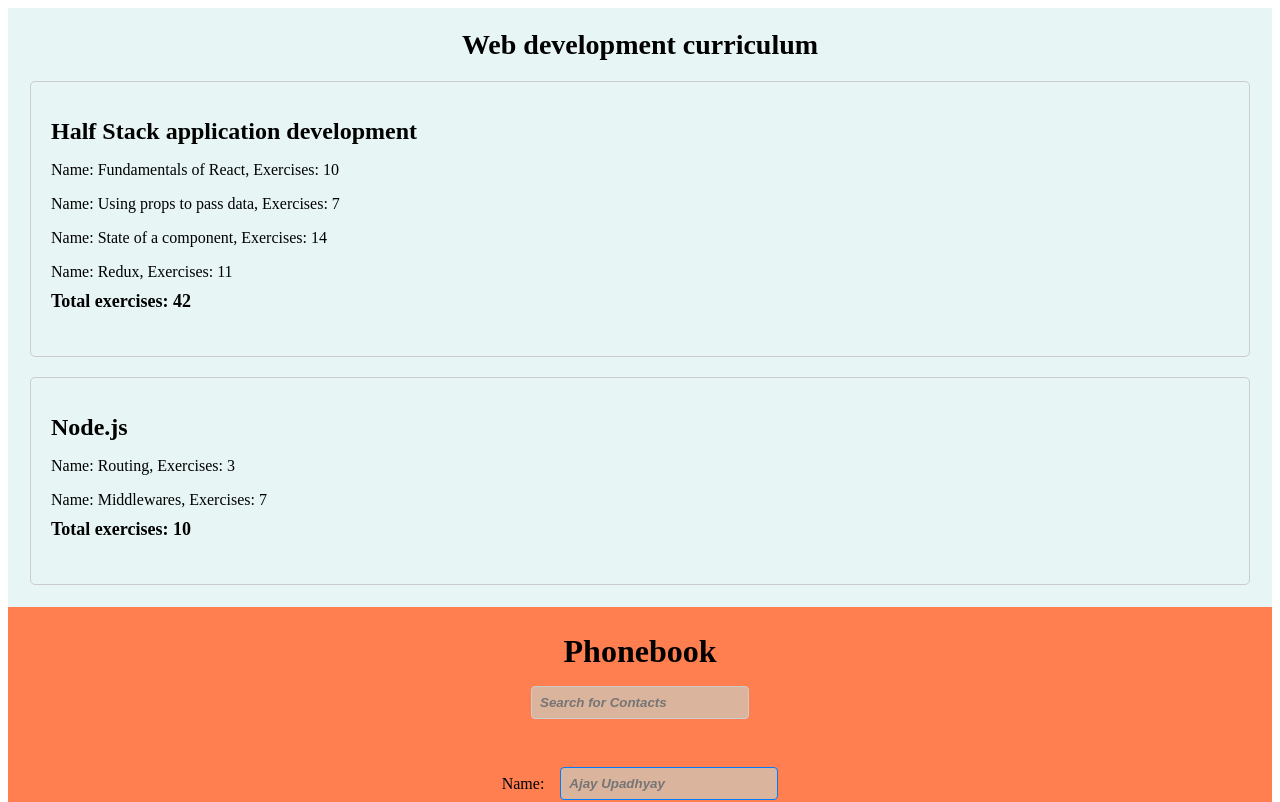
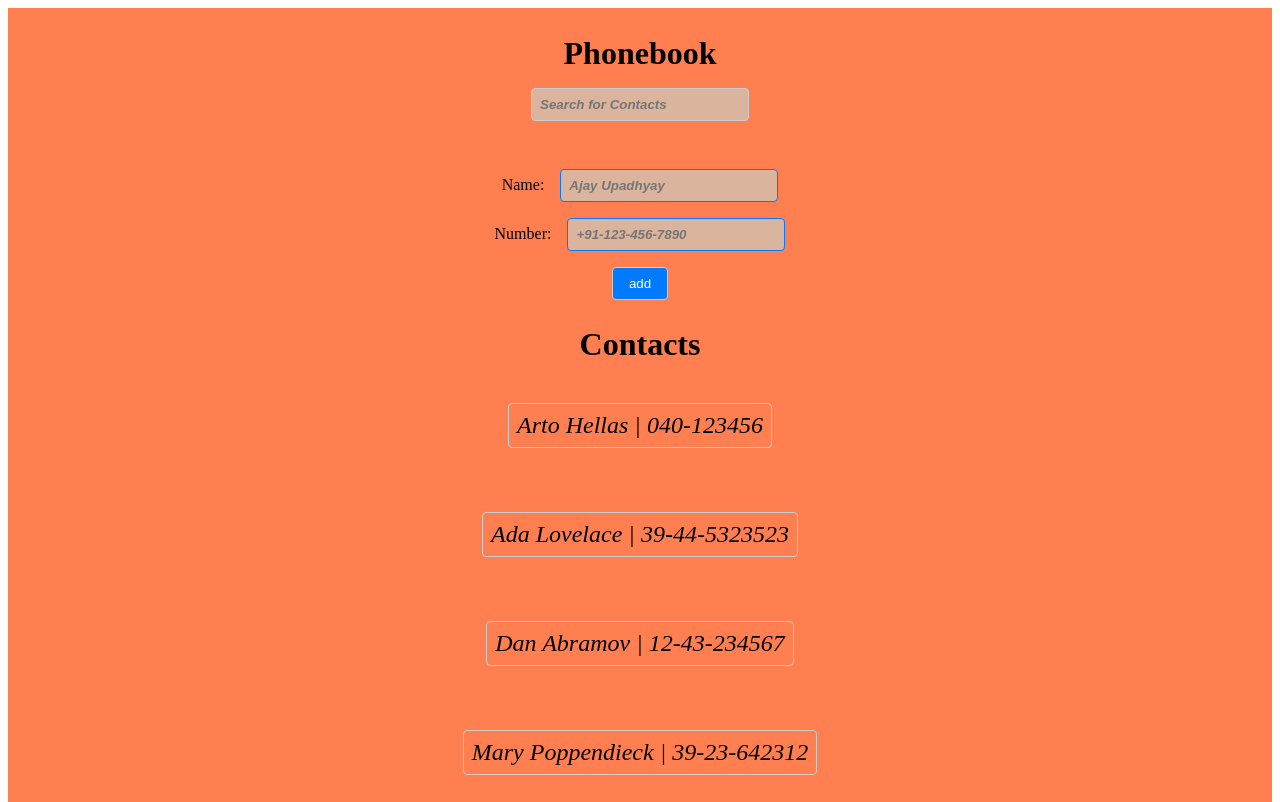
Before and after one commit to 57Ajay/React-PhoneBook, a React (Vite) app: page / in a window 1280 px wide. Shown: the top 802 px of the page. Built offline with nearby package versions, Linux system fonts and the light colour scheme.

Commit message:
Deleted Unnecessary Files

```diff
--- a/src/App.jsx
+++ b/src/App.jsx
@@ -1,10 +1,9 @@
-import Course from "./components/Course";
+
 import Phonebook from "./components/Phonebook";
 const App = ()=>{
 
   return(
     <>
-      <Course />
       <Phonebook />
     </>
   );
--- a/src/components/Course.css
+++ /dev/null
@@ -1,38 +0,0 @@
-/* Style for the main container */
-.curriculum-container {
-  background-color: #e7f5f5;
-  padding: 2px;
-}
-.course-container {
-  margin: 20px;
-  padding: 20px;
-  border: 1px solid #ccc;
-  border-radius: 5px;
-}
-
-/* Style for the course title */
-.course-title {
-  font-size: 24px;
-  font-weight: bold;
-  margin-bottom: 10px;
-}
-
-/* Style for each part of the course */
-.course-part {
-  margin-bottom: 5px;
-}
-
-/* Style for the total exercises */
-.total-exercises {
-  margin-top: 10px;
-  font-size: 18px;
-}
-
-/* Style for the curriculum title */
-.curriculum-title {
-  font-size: 28px;
-  font-weight: bold;
-  margin-bottom: 20px;
-  text-align: center;
-
-}
--- a/src/components/Course.jsx
+++ /dev/null
@@ -1,78 +0,0 @@
-import "./Course.css"
-
-const courses = [
-    {
-      name: 'Half Stack application development',
-      id: 1,
-      parts: [
-        {
-          name: 'Fundamentals of React',
-          exercises: 10,
-          id: 1
-        },
-        {
-          name: 'Using props to pass data',
-          exercises: 7,
-          id: 2
-        },
-        {
-          name: 'State of a component',
-          exercises: 14,
-          id: 3
-        },
-        {
-          name: 'Redux',
-          exercises: 11,
-          id: 4
-        }
-      ]
-    },
-    {
-      name: 'Node.js',
-      id: 2,
-      parts: [
-        {
-          name: 'Routing',
-          exercises: 3,
-          id: 1
-        },
-        {
-          name: 'Middlewares',
-          exercises: 7,
-          id: 2
-        }
-      ]
-    }
-]
-
-const Course = ()=>{
-    const mapped = courses.map(course => (
-    <div className="course-container" key={course.id}>
-      <div>
-        <h1 className="course-title">{course.name}</h1>
-      </div>
-      <div>
-        {course.parts.map(part => (
-          <p className="course-part" key={part.id}>
-            Name: {part.name}, Exercises: {part.exercises}
-          </p>
-        ))}
-      </div>
-      <div>
-        <h4 className="total-exercises">
-          Total exercises: {course.parts.reduce((sum, part) => sum + part.exercises, 0)}
-        </h4>
-      </div>
-    </div>
-  ));
-
-  return (
-    <div className="curriculum-container">
-      <h1 className="curriculum-title">Web development curriculum</h1>
-      {mapped}
-    </div>
-  );
-
-}
-
-export default Course;
```
